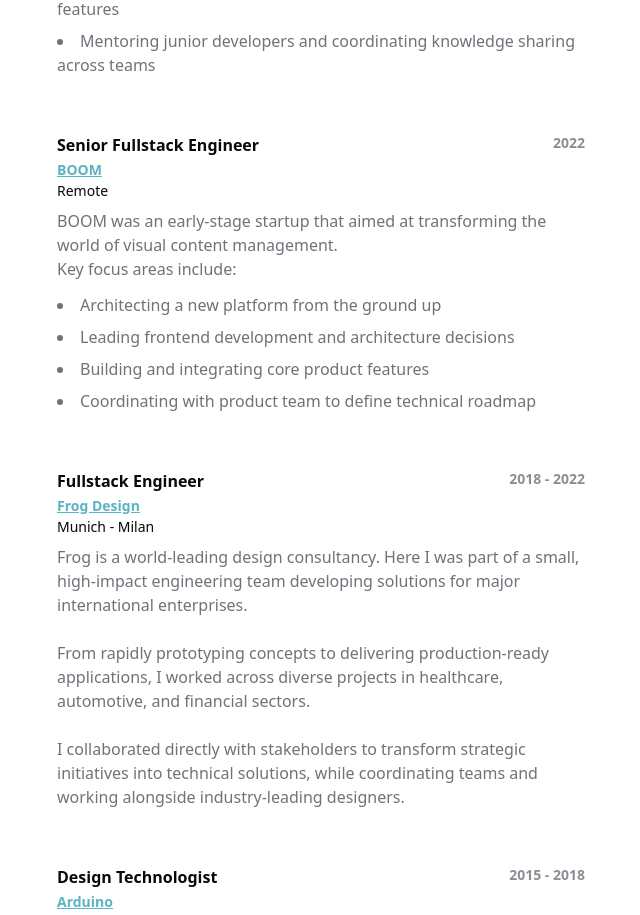
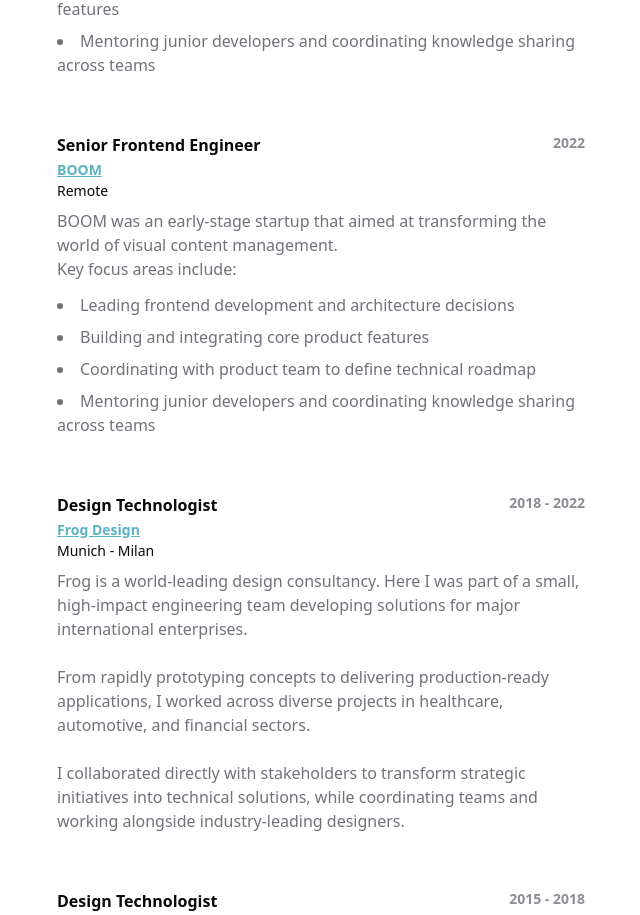
Before and after one commit to tommasoltrz/portfolio, a Next.js app: page / in a window 1280 px wide. Shown: the part 1040-1955 px from the top of the page, without its empty margins (425-1065 px from the left). Built offline with nearby package versions, Linux system fonts and the light colour scheme; no server answers.

Commit message:
Updated job experience

```diff
--- a/app/page.tsx
+++ b/app/page.tsx
@@ -99,7 +99,7 @@ export default function Home() {
             }
           />
           <JobExperience
-            role="Senior Fullstack Engineer"
+            role="Senior Frontend Engineer"
             company="BOOM"
             companyUrl="https://www.linkedin.com/company/boom-imagestudio/"
             timeFrame="2022"
@@ -111,7 +111,6 @@ export default function Home() {
                   <br /> Key focus areas include:{" "}
                 </p>
                 <ol className="list-disc list-inside space-y-2 mt-3 ">
-                  <li>Architecting a new platform from the ground up</li>
                   <li>
                     Leading frontend development and architecture decisions
                   </li>
@@ -119,13 +118,17 @@ export default function Home() {
                   <li>
                     Coordinating with product team to define technical roadmap
                   </li>
+                  <li>
+                    Mentoring junior developers and coordinating knowledge
+                    sharing across teams
+                  </li>
                 </ol>
               </div>
             }
           />
 
           <JobExperience
-            role="Fullstack Engineer"
+            role="Design Technologist"
             company="Frog Design"
             companyUrl="https://www.frogdesign.com"
             location="Munich - Milan"
```
